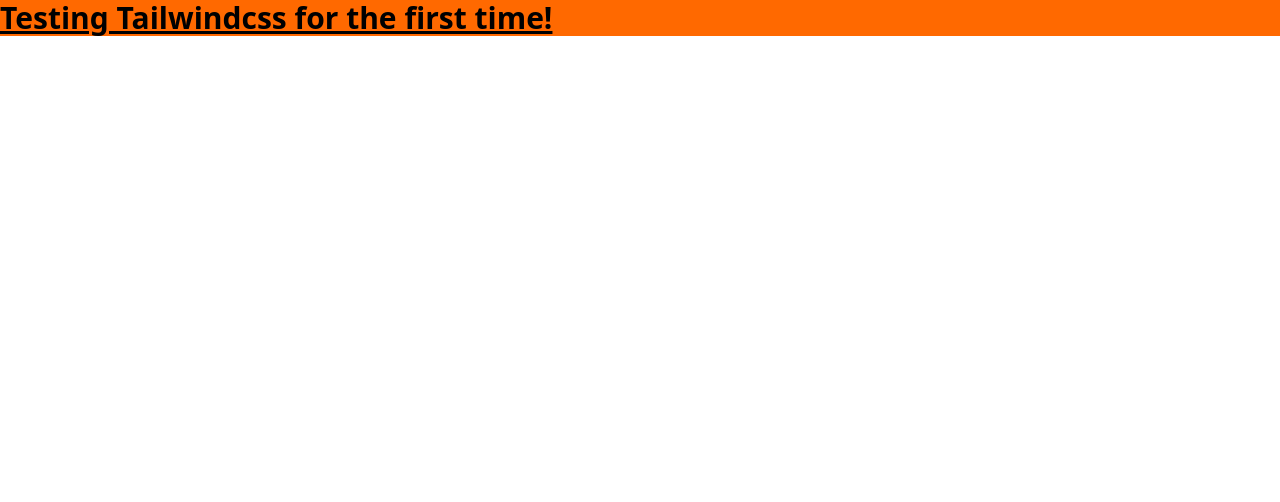
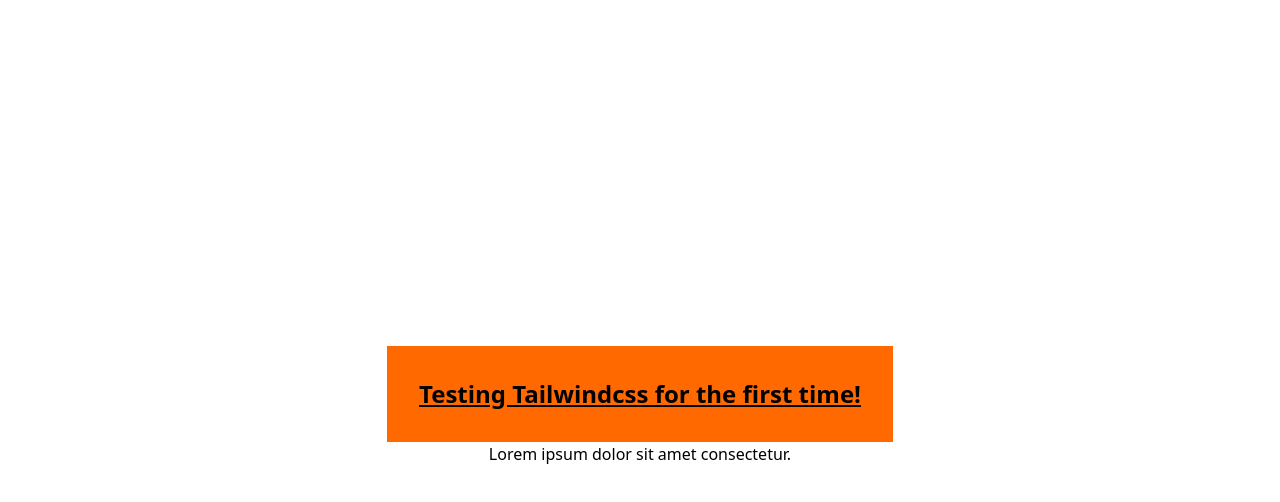
Before and after one commit to MdHananSjd/Web-Dev-Journal, a website: page tailwind/src/index.html in a window 1280 px wide. Drawn offline with Linux system fonts and the light colour scheme.

Commit message:
npx just-in-time compiler work

```diff
--- a/tailwind/src/index.html
+++ b/tailwind/src/index.html
@@ -6,7 +6,8 @@
     <title>Tailwindcss</title>
     <link href="./output.css" rel="stylesheet">
 </head>
-<body>
-    <h1 class="underline bg-orange-500 text-3xl font-bold bg-center">Testing Tailwindcss for the first time!</h1>
+<body class="flex h-lvh justify-center items-center flex-col">
+    <h1 class="underline bg-orange-500 text-2xl font-bold bg-center p-8 mt-3 ">Testing Tailwindcss for the first time!</h1>
+    <p>Lorem ipsum dolor sit amet consectetur.</p>
 </body>
 </html>
```
Also changed, not shown: tailwind/src/output.css.
